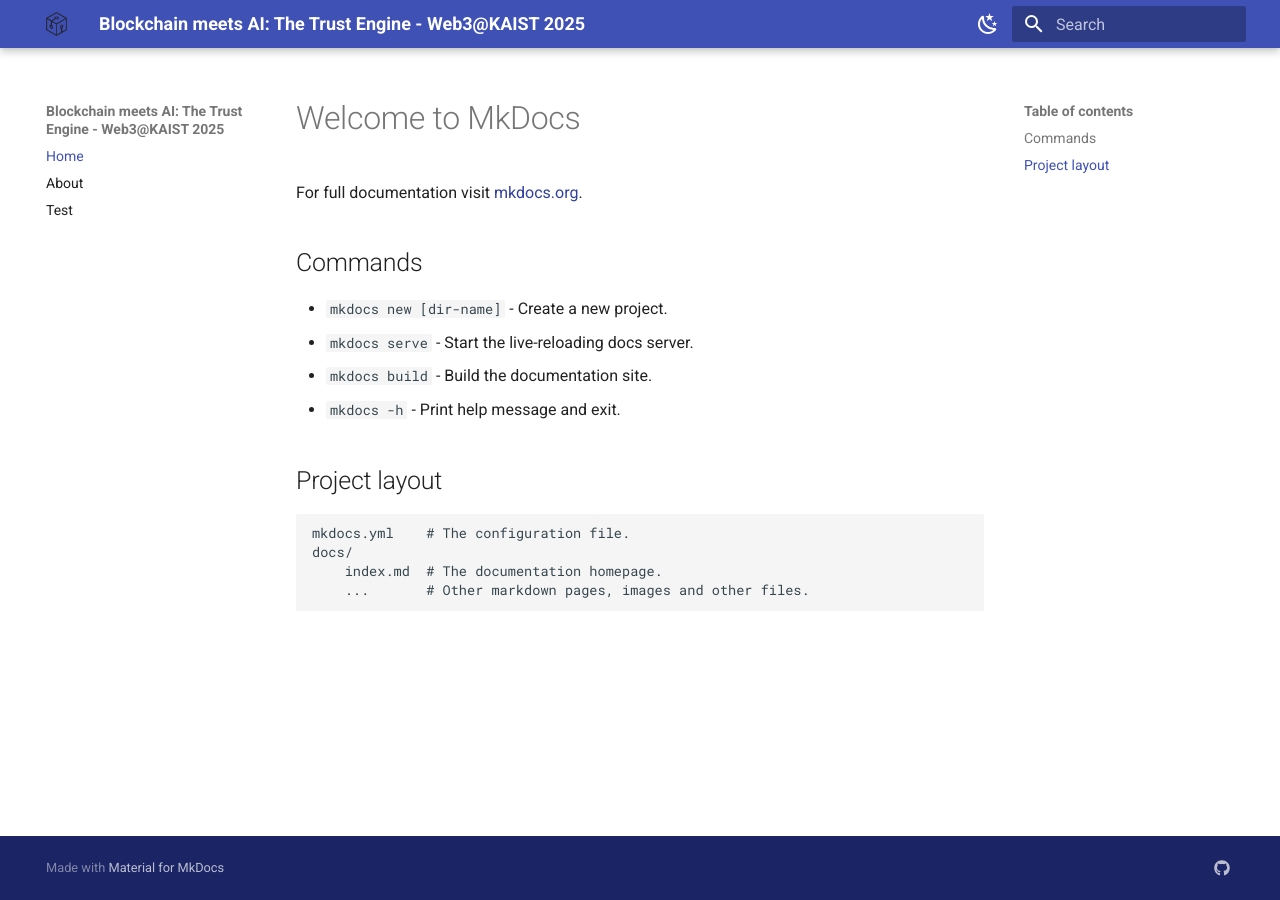
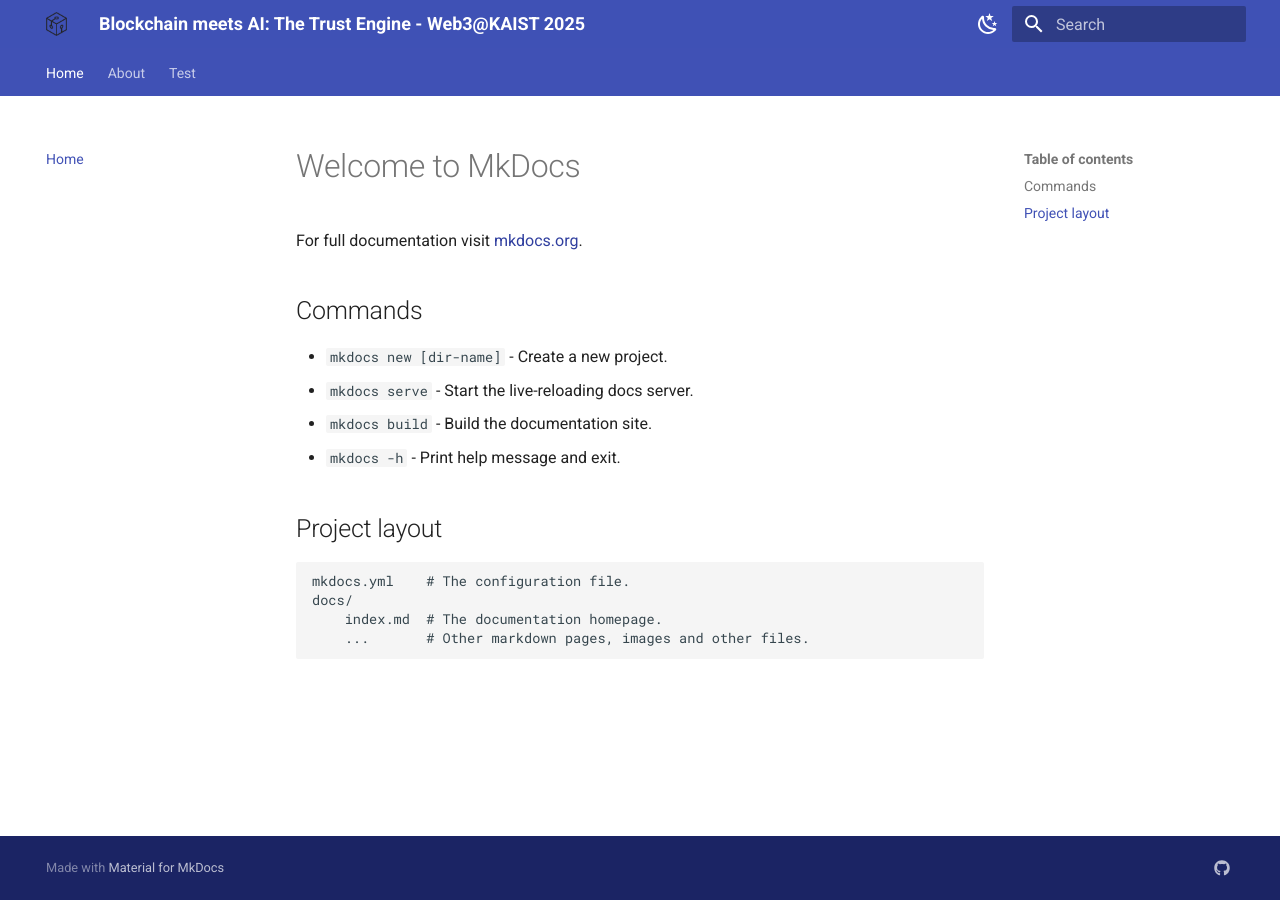
Before and after one commit to web3classdao/kaist2025, an MkDocs documentation site: the page built from docs/index.md, in a window 1280 px wide. Built offline with MkDocs 1.6.1 and Material for MkDocs 9.7.7, drawn with Linux system fonts in a browser that asks for light colours.

Commit message:
Update mkdocs.yml

```diff
--- a/mkdocs.yml
+++ b/mkdocs.yml
@@ -2,6 +2,11 @@
 site_url: https://web3classdao.github.io/kaist2025/
 theme:
   name: material
+  features:
+    - navigation.tabs
+    - navigation.top
+  hide:
+    - navigation.footer
 
   # ✅ 색상 및 테마 설정
   palette:
```
